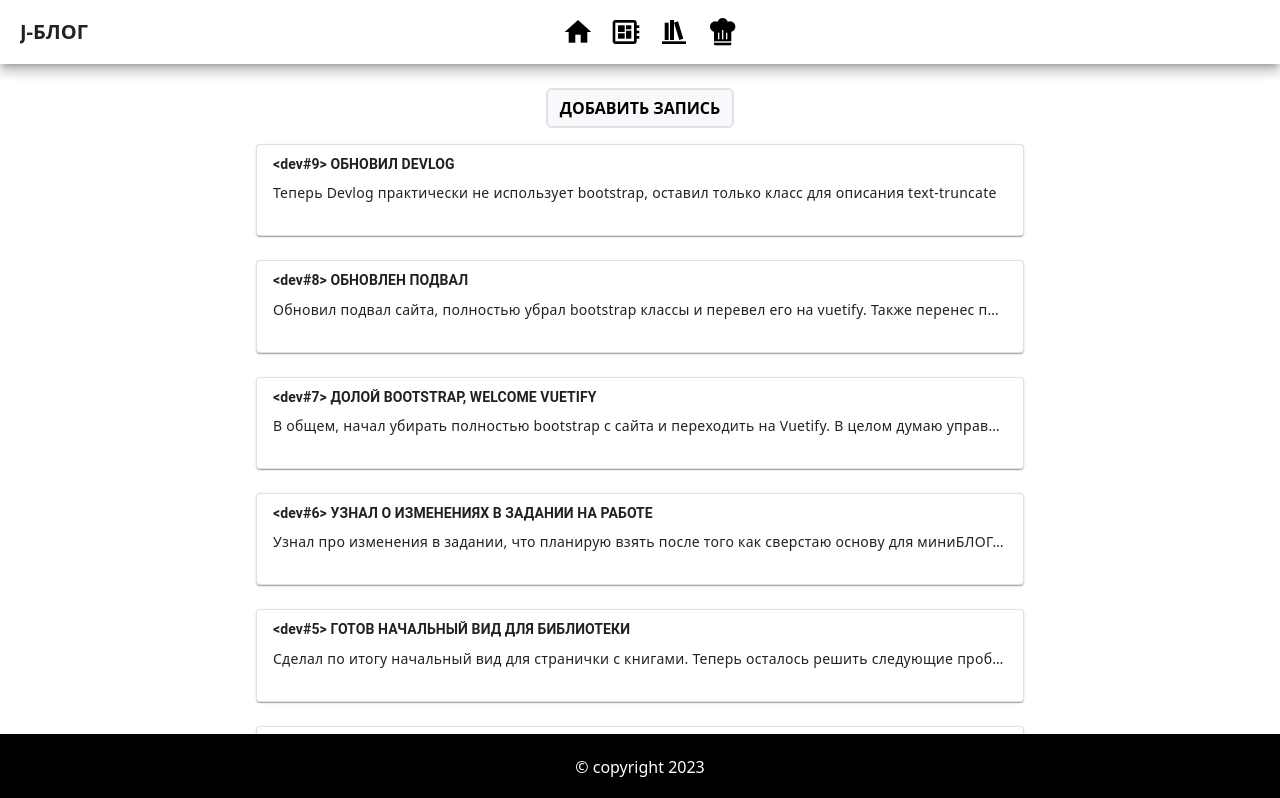
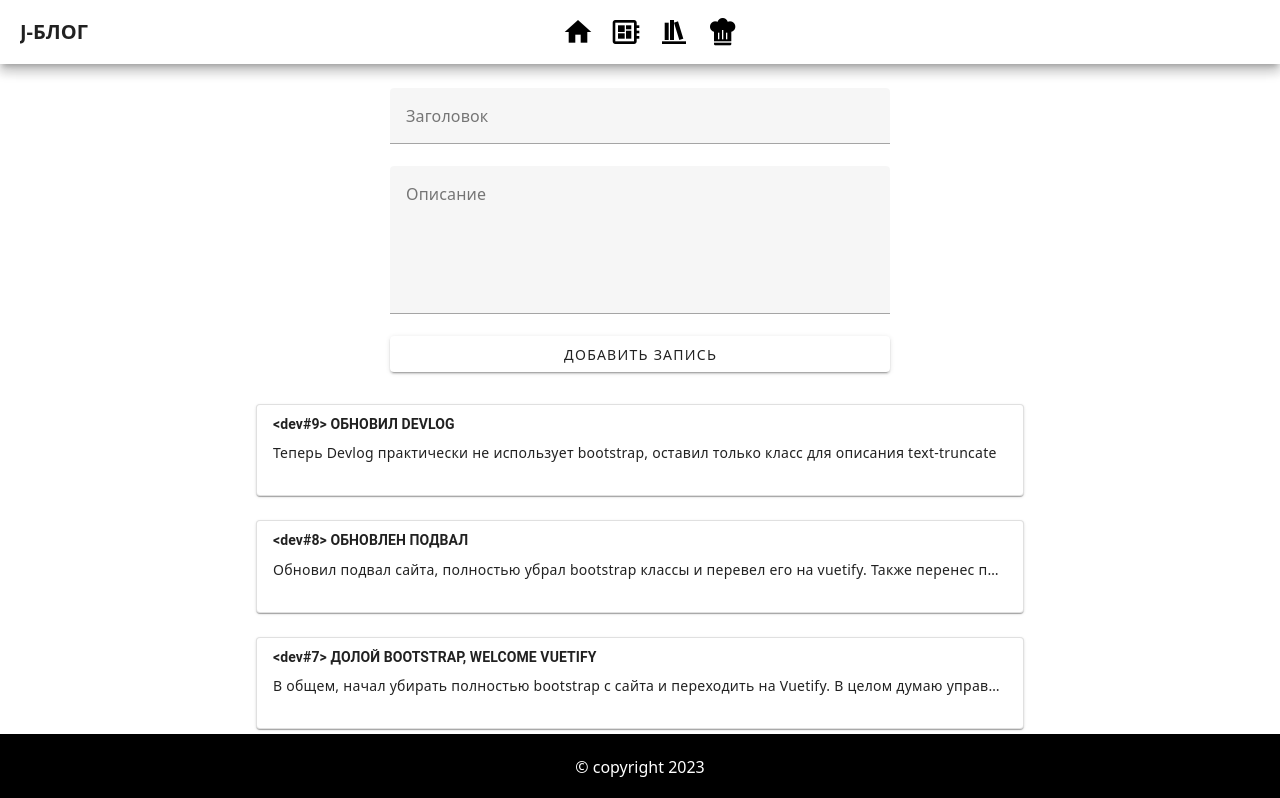
Before and after one commit to Potapov-AA/J-BLOG, a Vue app: page /devlog in a window 1280 px wide. Shown: the top 798 px of the page. Built offline with nearby package versions, Linux system fonts and the light colour scheme.

Commit message:
Добавил форму для добавления записей

```diff
--- a/src/views/Devlog.vue
+++ b/src/views/Devlog.vue
@@ -1,6 +1,6 @@
 <script setup>
 import { useDevlogStore } from "@/stores/devlog";
-import ArticleComponent from '@/components/ArticleComponent.vue'
+import ArticleComponent from "@/components/ArticleComponent.vue";
 
 const devlog = useDevlogStore();
 
@@ -13,81 +13,33 @@ function addArticel() {
 </script>
 
 <template>
-  <div class="devlog-content center">
-    <div class="text-center mb-3">
-      <button
-        type="button"
-        class="btn btn-light border border-2 text-uppercase"
-        data-bs-toggle="modal"
-        data-bs-target="#staticBackdrop"
-      >
-        <b>Добавить запись</b>
-      </button>
-    </div>
+  <div class="center">
+    <v-sheet width="500" class="mx-auto mb-8">
+      <v-form @submit.prevent>
+        <v-text-field
+          id="devlog-title"
+          v-model="title"
+          :rules="titleRules"
+          label="Заголовок"
+        ></v-text-field>
+        <v-textarea
+          id="devlog-description"
+          v-model="description"
+          :rules="descriptionRules"
+          label="Описание"
+        ></v-textarea>
+        <v-btn
+          type="submit"
+          block
+          density="default"
+          @click="addArticel"
+          >Добавить запись</v-btn
+        >
+      </v-form>
+    </v-sheet>
 
     <div v-for="articel in devlog.articels.length" v-bind:key="articel.id">
-      <ArticleComponent :id="articel - 1"/>
-    </div>
-
-    <!-- Модальное окно -->
-    <div
-      class="modal fade"
-      id="staticBackdrop"
-      data-bs-backdrop="static"
-      data-bs-keyboard="false"
-      tabindex="-1"
-      aria-labelledby="staticBackdropLabel"
-      aria-hidden="true"
-    >
-      <div class="modal-dialog modal-dialog-centered">
-        <div class="modal-content">
-          <div class="modal-header">
-            <h1 class="modal-title fs-5" id="staticBackdropLabel">
-              Добавление новой записи
-            </h1>
-            <button
-              type="button"
-              class="btn-close"
-              data-bs-dismiss="modal"
-              aria-label="Закрыть"
-            ></button>
-          </div>
-          <div class="modal-body">
-            <form>
-              <div class="mb-3">
-                <label for="devlog-title" class="col-form-label">
-                  Название:
-                </label>
-                <input type="text" class="form-control" id="devlog-title" />
-              </div>
-              <div class="mb-3">
-                <label for="devlog-description" class="col-form-label">
-                  Описание:
-                </label>
-                <textarea class="form-control" id="devlog-description">
-                </textarea>
-              </div>
-            </form>
-          </div>
-          <div class="modal-footer">
-            <button
-              type="button"
-              class="btn btn-light border border-2"
-              data-bs-dismiss="modal"
-              @click="addArticel"
-            >
-              Добавить
-            </button>
-            <button
-              type="button"
-              class="btn btn-secondary"
-              data-bs-dismiss="modal"
-            >
-              Закрыть
-            </button>
-          </div>
-        </div>
-      </div>
+      <ArticleComponent :id="articel - 1" />
     </div>
   </div>
 </template>
```
